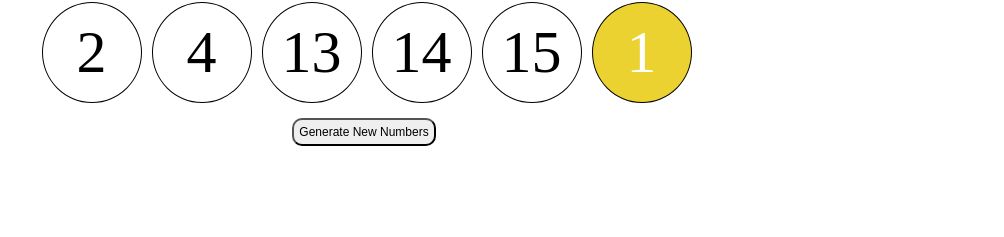
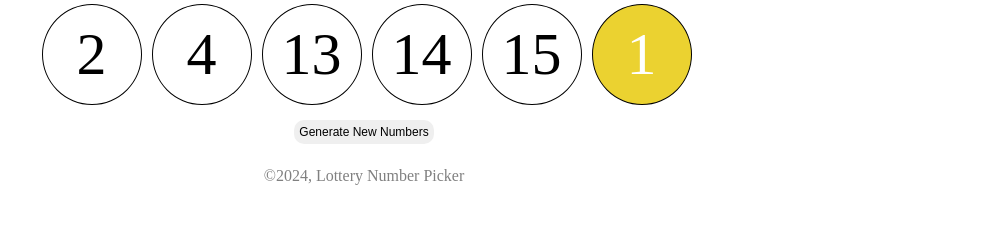
Before and after one commit to kendayao/lottery-number-picker, a React (Create React App) app: page /megamillion in a window 1280 px wide. Shown: the part 563-800 px from the top of the page, without its empty margins (276-1280 px from the left). Built offline with nearby package versions, Linux system fonts and the light colour scheme.

Commit message:
restyled footer and styled new number button

```diff
--- a/src/components/Footer.css
+++ b/src/components/Footer.css
@@ -1,12 +1,15 @@
 .footer{
    height: 100px;
-   display: flex;
-   justify-content: center;
-   align-items: center;
-   margin-top: 10px;
+   position:fixed;
+   bottom:0;
+   left: 50%;
+   transform: translate(-50%, -50%);
+}
 
-}
+
+
 
 .footer p {
     color: rgb(128, 128, 128);
+    margin-top: 80px;
 }
--- a/src/routes/MegaMillion.css
+++ b/src/routes/MegaMillion.css
@@ -29,5 +29,6 @@
     font-size: 12px;
     padding: 5px;
     border-radius: 10px;
+    border: none;
     cursor: pointer;
 }
```
